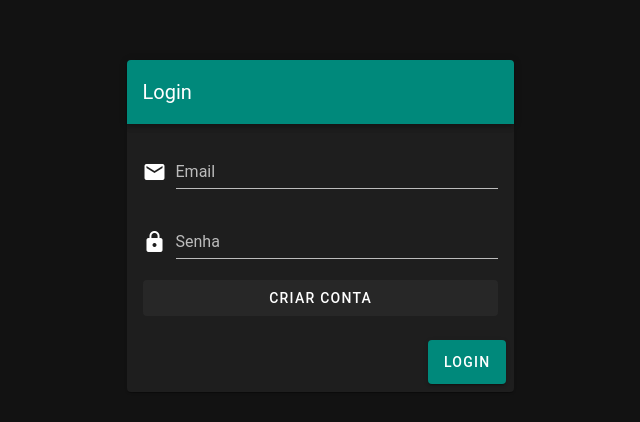
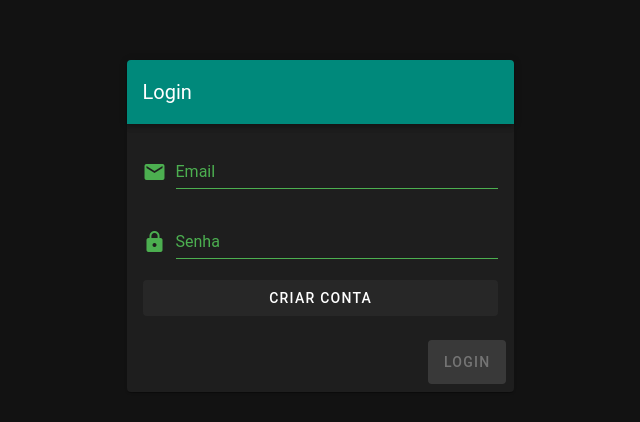
Before and after one commit to BernanR/be-finances-front, a Vue app: page /login in a window 1280 px wide. Shown: the part 174-596 px from the top of the page, without its empty margins (320-960 px from the left). Built offline with nearby package versions, Linux system fonts and the light colour scheme; a small style sheet from the web is missing.

Commit message:
Adicionando validação login

```diff
--- a/src/modules/auth/views/Login.vue
+++ b/src/modules/auth/views/Login.vue
@@ -15,17 +15,24 @@
                 name="email"
                 label="Email"
                 type="email"
+                :error-messages="emailErrors"
+                :success="$v.user.email.$invalid"
+                v-model.trim="$v.user.email.$model"
               ></v-text-field>
               <v-text-field
                 prepend-icon="lock"
                 name="password"
                 label="Senha"
                 type="password"
+                :error-messages="passwordErros"
+                :success="$v.user.password.$invalid"
+                v-model.trim="$v.user.password.$model"
               ></v-text-field>
             </v-form>
             <v-btn
               block
               depressed
+              @click="log"
             >
               Criar Conta
             </v-btn>
@@ -35,8 +42,10 @@
           <v-card-actions>
             <v-spacer></v-spacer>
             <v-btn
+              :disabled="$v.$invalid"
               color="primary"
               large
+              @click="submit"
             >Login</v-btn>
           </v-card-actions>
         </v-card>
@@ -45,3 +54,58 @@
     </v-layout>
   </v-container>
 </template>
+
+<script>
+
+import { required, email, minLength } from 'vuelidate/lib/validators'
+
+export default {
+  name: 'Login',
+  data: () => ({
+    user: {
+      email: '',
+      password: ''
+    }
+  }),
+  validations: {
+    user: {
+      email: {
+        required,
+        email
+      },
+      password: {
+        required,
+        minLength: minLength(6)
+      }
+    }
+  },
+  computed: {
+    emailErrors () {
+      const errors = []
+      const email = this.$v.user.email
+      if (!email.$dirty) { return errors }
+      !email.required && errors.push('Email é obrigatório!')
+      !email.email && errors.push('Insira um email válido!')
+
+      return errors
+    },
+    passwordErros () {
+      const errors = []
+      const password = this.$v.user.password
+      if (!password.$dirty) { return errors }
+      !password.required && errors.push('Senha é obrigatória!')
+      !password.minLength && errors.push(`Insira pelo menos ${password.$params.minLength.min} caracteres!`)
+
+      return errors
+    }
+  },
+  methods: {
+    log () {
+      console.log('Vuelidade: ', this.$v)
+    },
+    submit () {
+      console.log('Vuelidade: ', this.user)
+    }
+  }
+}
+</script>
```
